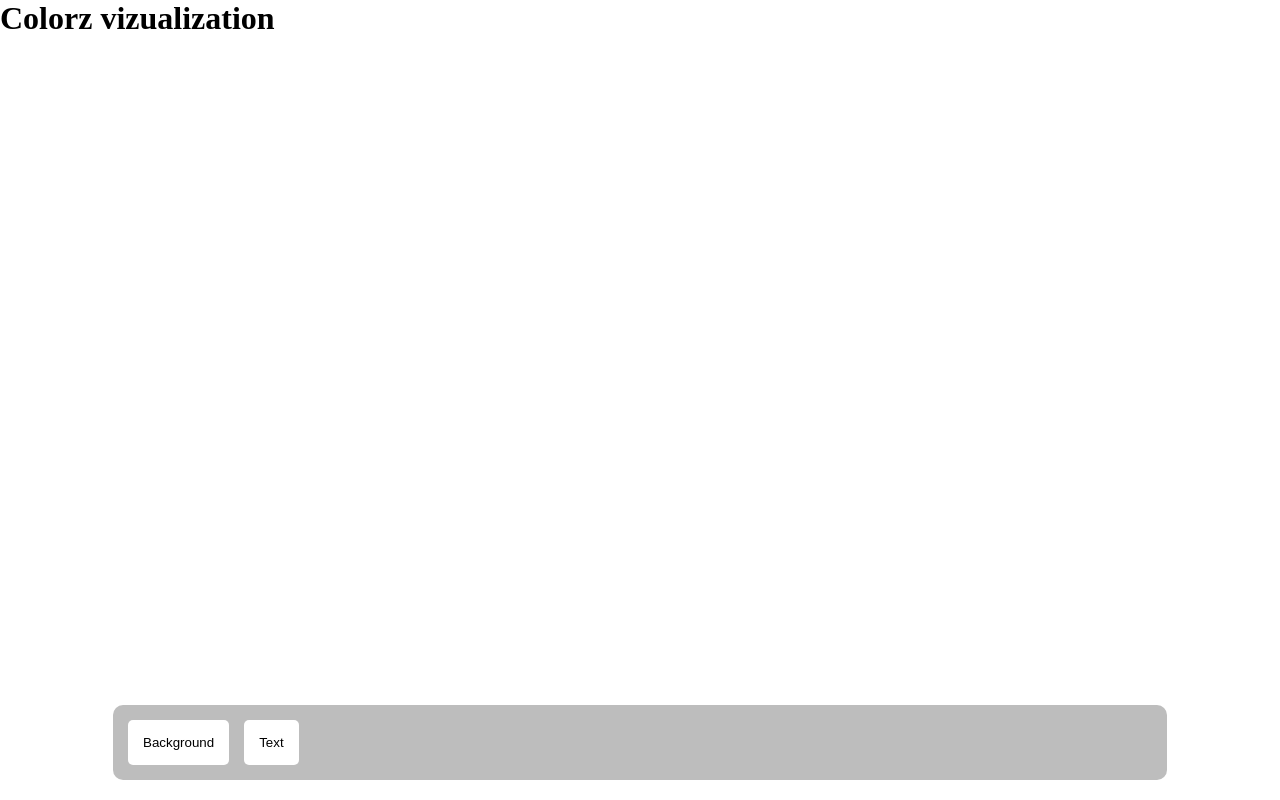
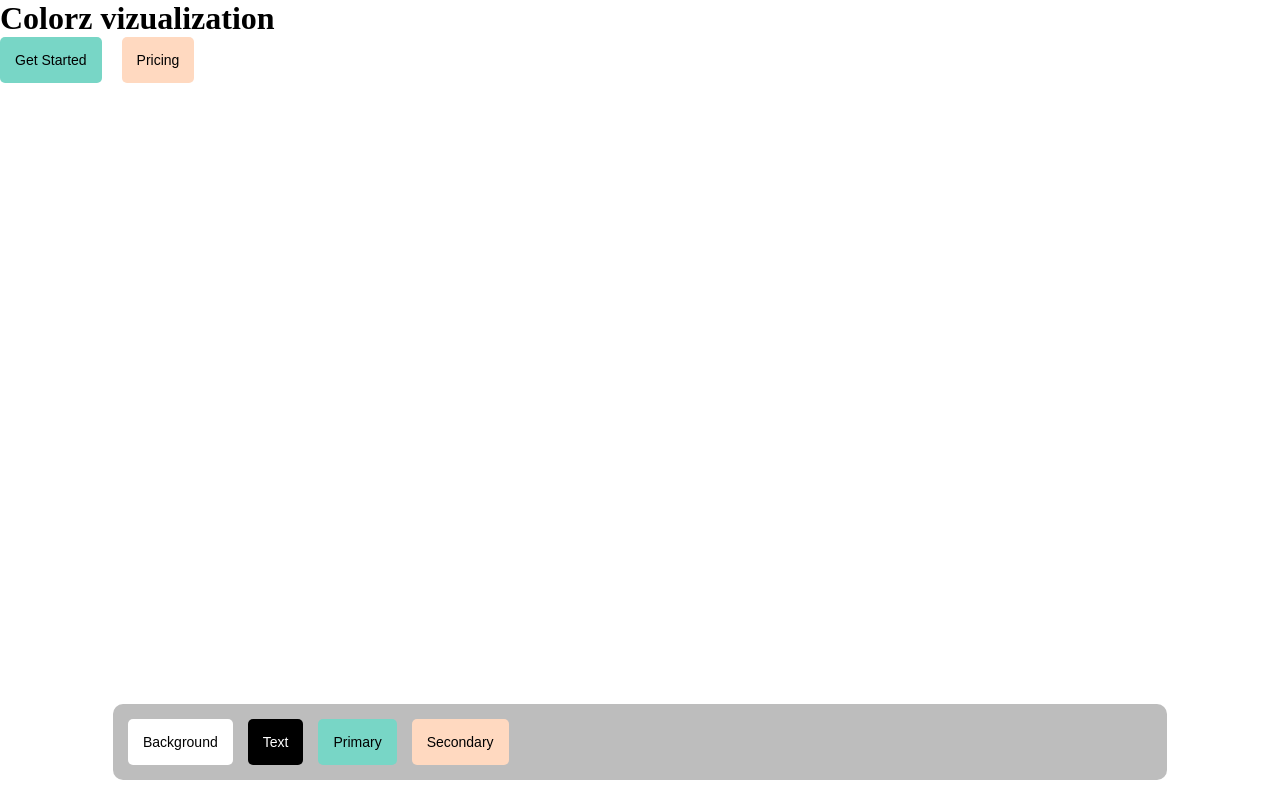
Before and after one commit to ValentinDft/colorz-vizualization, a Next.js app: page / in a window 1280 px wide. Built offline with nearby package versions, Linux system fonts and the light colour scheme.

Commit message:
add dynamic text color

```diff
--- /dev/null
+++ b/src/app/_components/Main/Main.tsx
@@ -0,0 +1,24 @@
+'use client';
+import { useColorStore } from '@/utils/store';
+import BottomBar from '../../../components/BottomBar/BottomBar';
+import Button from '@/components/Button/Button';
+import styles from './main.module.scss';
+
+const Main = () => {
+  const { backgroundColor, textColor, primaryColor, secondaryColor } =
+    useColorStore();
+
+  return (
+    <main style={{ backgroundColor: backgroundColor, height: '100vh' }}>
+      <h1 style={{ color: textColor }}>Colorz vizualization</h1>
+      <div className={styles['container-actions']}>
+        <Button backgroundColor={primaryColor} text='Get Started' />
+        <Button backgroundColor={secondaryColor} text='Pricing' />
+      </div>
+
+      <BottomBar />
+    </main>
+  );
+};
+
+export default Main;
--- /dev/null
+++ b/src/app/_components/Main/main.module.scss
@@ -0,0 +1,4 @@
+.container-actions {
+  display: flex;
+  gap: 20px;
+}
--- a/src/app/page.tsx
+++ b/src/app/page.tsx
@@ -1,5 +1,5 @@
 import { Metadata } from 'next';
-import Main from '@/components/Main/Main';
+import Main from '@/app/_components/Main/Main';
 
 export const metadata: Metadata = {
   title: 'Colorz Vizualization',
--- a/src/components/BottomBar/BottomBar.tsx
+++ b/src/components/BottomBar/BottomBar.tsx
@@ -3,12 +3,15 @@ import ButtonColor from '../ButtonColor/ButtonColor';
 import styles from './bottom-bar.module.scss';
 
 const BottomBar = () => {
-  const { backgroundColor } = useColorStore();
+  const { backgroundColor, textColor, primaryColor, secondaryColor } =
+    useColorStore();
 
   return (
     <div className={styles['bottom-bar']}>
       <ButtonColor color={backgroundColor} id='Background' />
-      <ButtonColor color={backgroundColor} id='Text' />
+      <ButtonColor color={textColor} id='Text' />
+      <ButtonColor color={primaryColor} id='Primary' />
+      <ButtonColor color={secondaryColor} id='Secondary' />
     </div>
   );
 };
--- /dev/null
+++ b/src/components/Button/Button.tsx
@@ -0,0 +1,21 @@
+import { calculateTextColor } from '@/utils/calculateTextColor';
+import styles from './button.module.scss';
+
+type propsButton = {
+  backgroundColor: string;
+  text: string;
+};
+
+const Button = ({ backgroundColor, text }: propsButton) => {
+  const textColor = calculateTextColor(backgroundColor);
+  return (
+    <button
+      className={styles['button']}
+      style={{ backgroundColor, color: textColor }}
+    >
+      {text}
+    </button>
+  );
+};
+
+export default Button;
--- /dev/null
+++ b/src/components/Button/button.module.scss
@@ -0,0 +1,7 @@
+.button {
+  padding: 15px;
+  border: none;
+  border-radius: 5px;
+  cursor: pointer;
+  font-size: 14px;
+}
--- a/src/components/ButtonColor/ButtonColor.tsx
+++ b/src/components/ButtonColor/ButtonColor.tsx
@@ -1,6 +1,7 @@
 import { useColorStore } from '@/utils/store';
 import styles from './button-color.module.scss';
 import ColorPicker from '../ColorPicker/ColorPicker';
+import { calculateTextColor } from '@/utils/calculateTextColor';
 
 type propsButtonColor = {
   color: string;
@@ -13,8 +14,8 @@ const ButtonColor = ({ color, id }: propsButtonColor) => {
     openColorPicker,
     selectedPicker,
     closeColorPicker,
-    textColor,
   } = useColorStore();
+  const textColor = calculateTextColor(color);
 
   const displayPicker = () => {
     if (openColorPicker && selectedPicker === id) {
--- a/src/components/ButtonColor/button-color.module.scss
+++ b/src/components/ButtonColor/button-color.module.scss
@@ -3,6 +3,7 @@
   border: none;
   border-radius: 5px;
   cursor: pointer;
+  font-size: 14px;
 }
 
 .container-color-picker {
--- a/src/components/ColorPicker/ColorPicker.tsx
+++ b/src/components/ColorPicker/ColorPicker.tsx
@@ -8,14 +8,26 @@ type propsColorPicker = {
 };
 
 const ColorPicker = ({ id }: propsColorPicker) => {
-  const { backgroundColor, textColor, changeBackgroundColor, changeTextColor } =
-    useColorStore();
+  const {
+    backgroundColor,
+    textColor,
+    changeBackgroundColor,
+    changeTextColor,
+    primaryColor,
+    secondaryColor,
+    changePrimaryColor,
+    changeSecondaryColor,
+  } = useColorStore();
   let color: string;
 
   if (id === 'Background') {
     color = backgroundColor;
   } else if (id === 'Text') {
     color = textColor;
+  } else if (id === 'Primary') {
+    color = primaryColor;
+  } else if (id === 'Secondary') {
+    color = secondaryColor;
   }
 
   const setColor = (color: string) => {
@@ -23,6 +35,10 @@ const ColorPicker = ({ id }: propsColorPicker) => {
       changeBackgroundColor(color);
     } else if (id === 'Text') {
       changeTextColor(color);
+    } else if (id === 'Primary') {
+      changePrimaryColor(color);
+    } else if (id === 'Secondary') {
+      changeSecondaryColor(color);
     }
   };
 
--- a/src/components/Main/Main.tsx
+++ /dev/null
@@ -1,16 +0,0 @@
-'use client';
-import { useColorStore } from '@/utils/store';
-import BottomBar from '../BottomBar/BottomBar';
-
-const Main = () => {
-  const { backgroundColor, textColor } = useColorStore();
-
-  return (
-    <main style={{ backgroundColor: backgroundColor, height: '100vh' }}>
-      <h1 style={{ color: textColor }}>Colorz vizualization</h1>
-      <BottomBar />
-    </main>
-  );
-};
-
-export default Main;
--- /dev/null
+++ b/src/utils/calculateTextColor.ts
@@ -0,0 +1,17 @@
+export const calculateTextColor = (hexColor: string) => {
+  const rgbColor = hexToRgb(hexColor);
+  const textColor = getTextColor(rgbColor);
+  return textColor;
+};
+
+const hexToRgb = (hex: string) => {
+  const r = parseInt(hex.slice(1, 3), 16);
+  const g = parseInt(hex.slice(3, 5), 16);
+  const b = parseInt(hex.slice(5, 7), 16);
+  return { r, g, b };
+};
+
+const getTextColor = (color: { r: number; g: number; b: number }) => {
+  const luma = color.r * 0.299 + color.g * 0.587 + color.b * 0.114;
+  return luma > 150 ? 'black' : 'white';
+};
--- a/src/utils/store.ts
+++ b/src/utils/store.ts
@@ -3,10 +3,14 @@ import { create } from 'zustand';
 type ColorStore = {
   backgroundColor: string;
   textColor: string;
+  primaryColor: string;
+  secondaryColor: string;
   openColorPicker: boolean;
   selectedPicker: string | null;
   changeBackgroundColor: (color: string) => void;
   changeTextColor: (color: string) => void;
+  changePrimaryColor: (color: string) => void;
+  changeSecondaryColor: (color: string) => void;
   changeOpenColorPicker: (id: string) => void;
   closeColorPicker: (id: string) => void;
 };
@@ -14,10 +18,14 @@ type ColorStore = {
 export const useColorStore = create<ColorStore>()((set) => ({
   backgroundColor: '#ffffff',
   textColor: '#000000',
+  primaryColor: '#78D6C6',
+  secondaryColor: '#FFD9C0',
   openColorPicker: false,
   selectedPicker: null,
   changeBackgroundColor: (color: string) => set({ backgroundColor: color }),
   changeTextColor: (color: string) => set({ textColor: color }),
+  changePrimaryColor: (color: string) => set({ primaryColor: color }),
+  changeSecondaryColor: (color: string) => set({ secondaryColor: color }),
   changeOpenColorPicker: (id: string) =>
     set((state) => ({
       openColorPicker: true,
```
